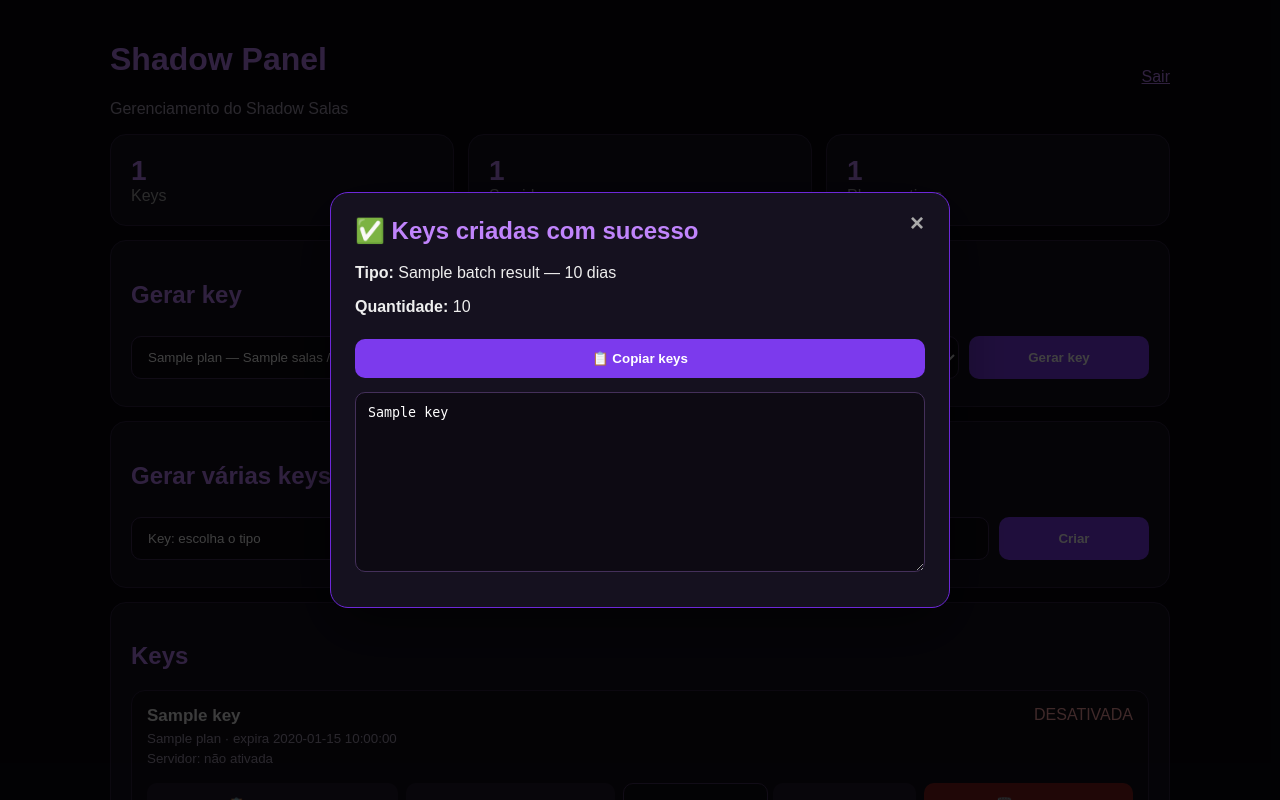
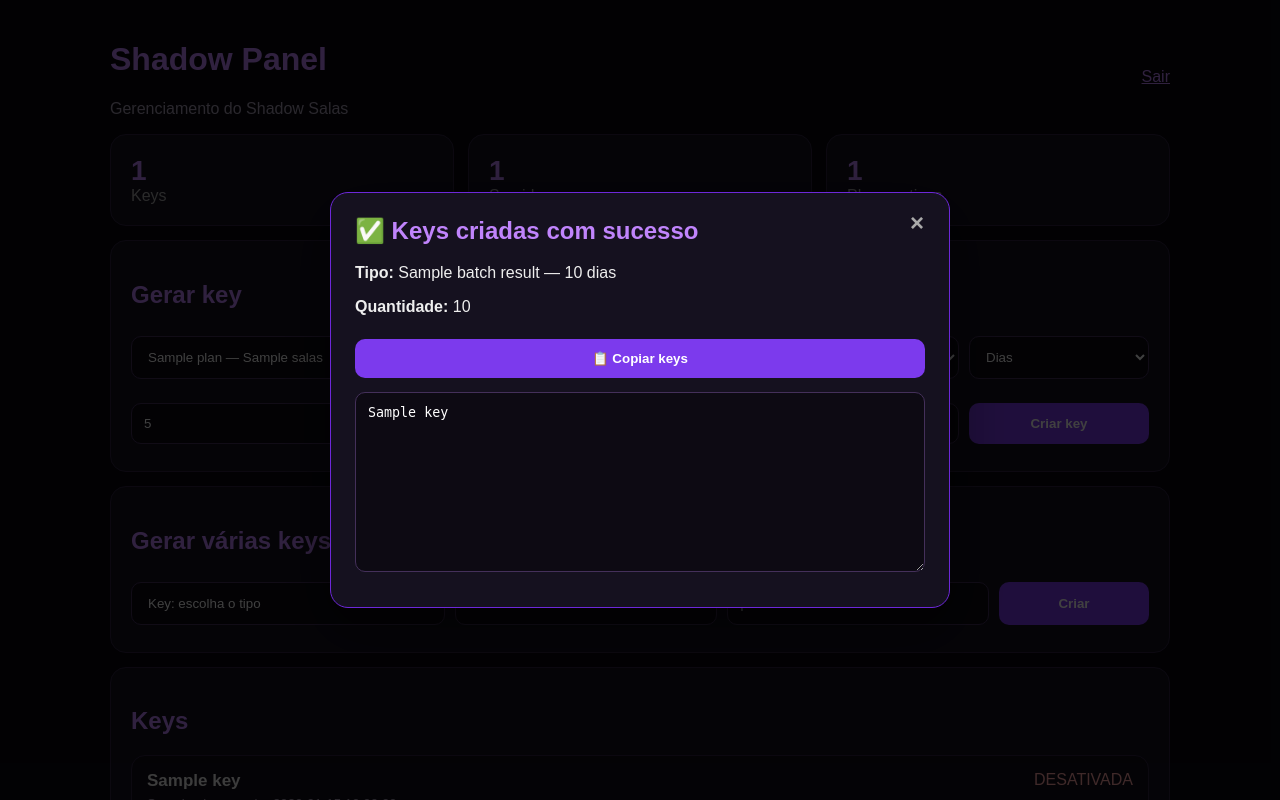
Before and after one commit to ghostshadowaa/Bot-de-salas-por-plano, a Flask app: template panel/templates/dashboard.html in a window 1280 px wide. Run offline with Flask 3, Linux system fonts and the light colour scheme; the template is opened without the code that fills it: most values are stand-ins (such as "Sample title", 1, 10 or a date in 2020); parts of the project's set-up code (start-up, migrations or seed data) failed here and were passed over.

Commit message:
Add duration selector to key creation form

```diff
--- a/panel/templates/dashboard.html
+++ b/panel/templates/dashboard.html
@@ -22,9 +22,15 @@
   <h2>Gerar key</h2>
   <form method="post" action="/painel/keys" class="grid-form">
     <select name="plan_id" required>
-      {% for p in plans %}<option value="{{p.id}}">{{p.name}} — {{p.room_limit if p.room_limit is not none else '∞'}} salas / {{p.duration_days}} dias</option>{% endfor %}
+      {% for p in plans %}<option value="{{p.id}}">{{p.name}} — {{p.room_limit if p.room_limit is not none else '∞'}} salas</option>{% endfor %}
     </select>
-    <button>Gerar key</button>
+    <select name="duration_unit" aria-label="Unidade da duração" required>
+      <option value="days">Dias</option>
+      <option value="weeks">Semanas</option>
+      <option value="months">Meses</option>
+    </select>
+    <input type="number" name="duration_amount" min="1" max="3650" value="5" placeholder="Duração" aria-label="Quantidade de dias, semanas ou meses" required>
+    <button type="submit">Criar key</button>
   </form>
 </section>
 
```
